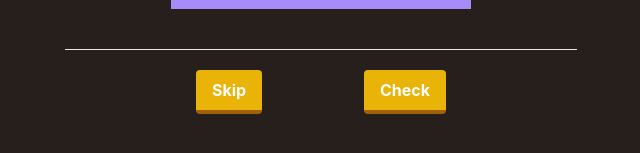
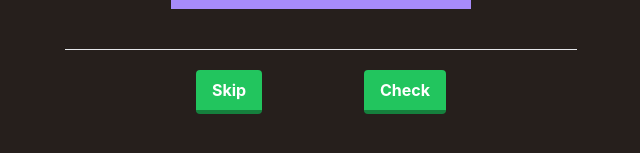
Before and after one commit to 1TaylanOzturk/verbingo, a React (Create React App) app: page / in a window 1280 px wide. Shown: the part 339-492 px from the top of the page, without its empty margins (319-959 px from the left). Built offline with nearby package versions, Linux system fonts and the light colour scheme.

Commit message:
Change the color of both buttons to green

```diff
--- a/src/components/Button.jsx
+++ b/src/components/Button.jsx
@@ -13,15 +13,15 @@ function Button(props) {
 
   const classList = [
     props.className,
-    `bg-yellow-500`,
-    `hover:bg-yellow-400`,
+    `bg-green-500`,
+    `hover:bg-green-400`,
     "text-white",
     "font-bold",
     "py-2",
     "px-4",
     "border-b-4",
-    `border-yellow-700`,
-    `hover:border-yellow-500`,
+    `border-green-700`,
+    `hover:border-green-500`,
     "rounded",
   ];
 
```
